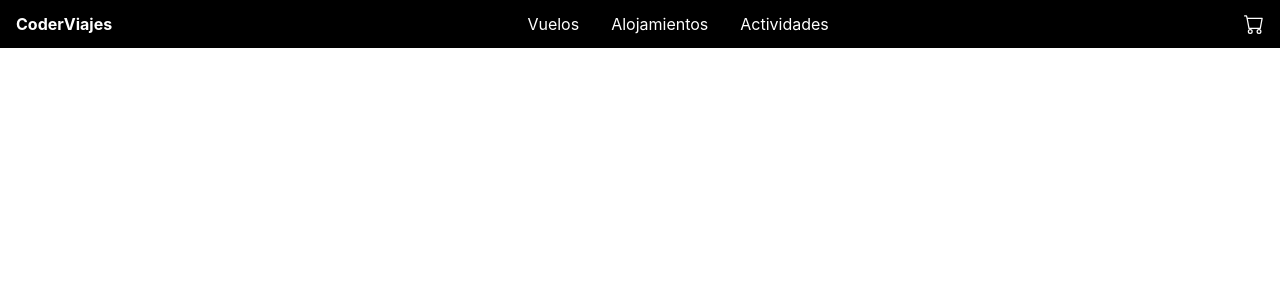
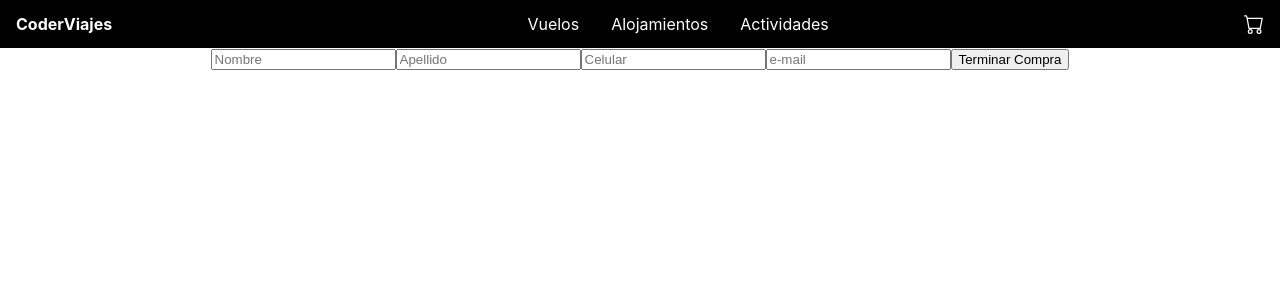
Before and after one commit to TessaGeronimo/proyecto-final-TessaGeronimo, a React (Create React App) app in the folder ecommerce_tessa/: page /userData in a window 1280 px wide. Shown: the top 300 px of the page. Built offline with nearby package versions, Linux system fonts and the light colour scheme.

Commit message:
avances collection II

```diff
--- a/ecommerce_tessa/src/App.jsx
+++ b/ecommerce_tessa/src/App.jsx
@@ -3,6 +3,7 @@ import './App.css';
 import NavBar from './components/NavBar/NavBar';
 import ItemListContainer from './components/ItemListContainer/ItemListContainer';
 import ItemDetailContainer from './components/ItemDetailContainer/ItemDetailContainer';
+import UserData from './components/UserData/UserData';
 import Cart from './components/Cart/Cart';
 import {Routes, Route} from 'react-router-dom';
 
@@ -18,6 +19,8 @@ function App() {
         />
          <Route path='/detalle/:id' element={<ItemDetailContainer></ItemDetailContainer>}/>
          <Route path='/cart' element={<Cart></Cart>}/>
+         <Route path='/userData' element={<UserData></UserData>}/>
+
         {/* <Route path='/catalogo/*' element={<Catalogo></Catalogo>}/>
         <Route path='/detalle' element={<Detalle></Detalle>}/>
         <Route path='/detalle/:id' element={<DetalleItem></DetalleItem>}/> */}
--- a/ecommerce_tessa/src/components/Cart/Cart.jsx
+++ b/ecommerce_tessa/src/components/Cart/Cart.jsx
@@ -32,11 +32,10 @@ const Cart = () => {
                     <p>Total ${totalAmount()}</p>
                 </div>
                 <div>
-                    <button>Finalizar Compra</button>
+                    <Link to= {'/userData'}>Finalizar Compra</Link>
                 </div>
                 </>
             }
-
         </div>
     );
 }
--- /dev/null
+++ b/ecommerce_tessa/src/components/UserData/UserData.jsx
@@ -0,0 +1,17 @@
+import React from "react";
+
+const UserData = () => {
+
+    console.log('aca');
+    return(
+        <div>
+            <input type= 'text' placeholder="Nombre"></input>
+            <input type= 'text' placeholder="Apellido"></input>
+            <input type= 'number' placeholder="Celular"></input>
+            <input type= 'email' placeholder="e-mail"></input>
+            <button>Terminar Compra</button>
+        </div>
+    );
+}
+
+export default UserData;
```
